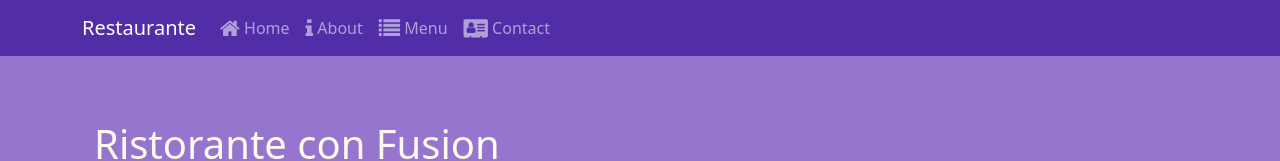
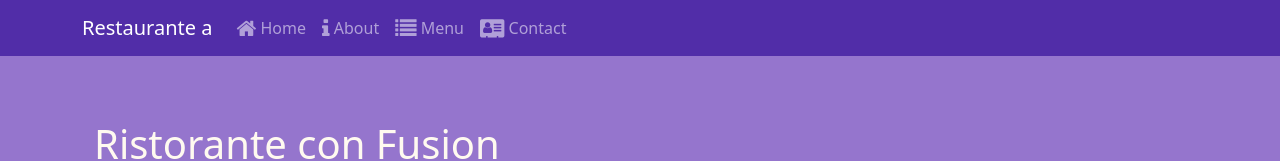
Before and after one commit to Tylomon/CasUdpage, a website: page index.html in a window 1280 px wide. Shown: the top 161 px of the page. Drawn offline with nearby package versions, Linux system fonts and the light colour scheme.

Commit message:
Update index.html

```diff
--- a/index.html
+++ b/index.html
@@ -23,7 +23,7 @@
                 <span class="navbar-toggler-icon"></span>
             </button>
 
-           <a class="navbar-brand mr-auto" href="#">Restaurante</a>
+           <a class="navbar-brand mr-auto" href="#">Restaurante a</a>
            <div class="collapse navbar-collapse" id="Navbar">
                 <ul class="navbar-nav mr-auto">
                     <li class="nav-item active"><a class="nav-link" href="#"><span class="fa fa-home fa-lg"></span> Home</a></li>
```
